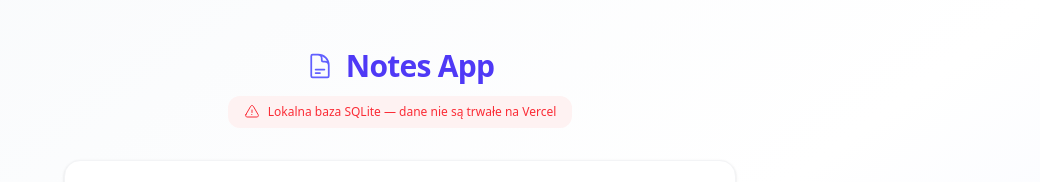
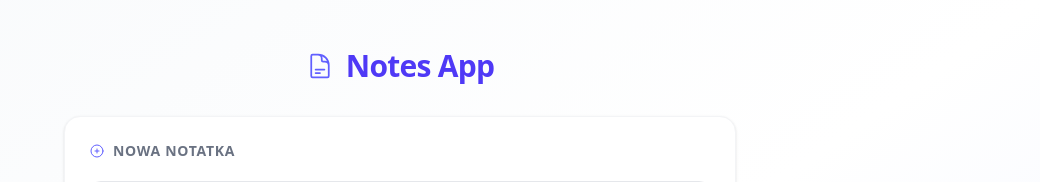
Before and after one commit to BartoszBee/notes-app, a Next.js app: page / in a window 1280 px wide. Shown: the top 182 px of the page, without its empty margins (240-1280 px from the left). Built offline with nearby package versions, Linux system fonts and the light colour scheme; no server answers; the database is empty.

Commit message:
readme changed

```diff
--- a/app/page.tsx
+++ b/app/page.tsx
@@ -8,7 +8,6 @@ import NoteList from "./components/NoteList";
 import ExportCSVButton from "./components/ExportCSVButton";
 import {
   DocumentTextIcon,
-  ExclamationTriangleIcon,
   PencilSquareIcon,
   PlusCircleIcon,
 } from "@heroicons/react/24/outline";
@@ -106,10 +105,6 @@ export default function NotesPage() {
             <DocumentTextIcon className="h-7 w-7 text-indigo-500" />
             <h1 className="text-3xl font-bold tracking-tight text-indigo-600">Notes App</h1>
           </div>
-          <div className="flex items-center gap-2 text-red-500 bg-red-50 border-red-500 text-xs rounded-xl px-4 py-2 w-fit mx-auto">
-            <ExclamationTriangleIcon className="h-4 w-4 shrink-0" />
-            <span>Lokalna baza SQLite — dane nie są trwałe na Vercel</span>
-          </div>
         </header>
 
         <section
```
Also changed, not shown: 1 other file (tests, documents, lock files or other folders).
